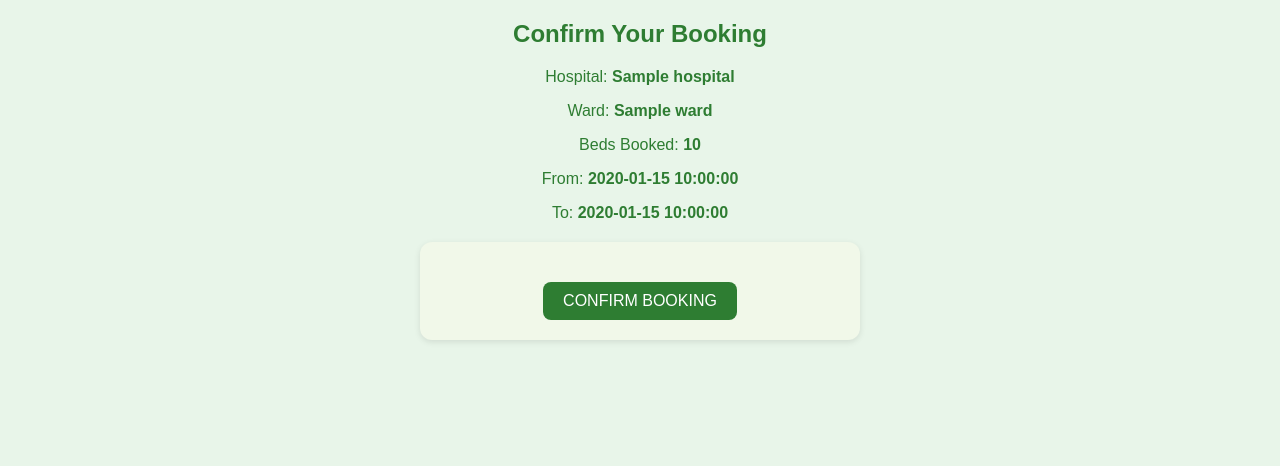
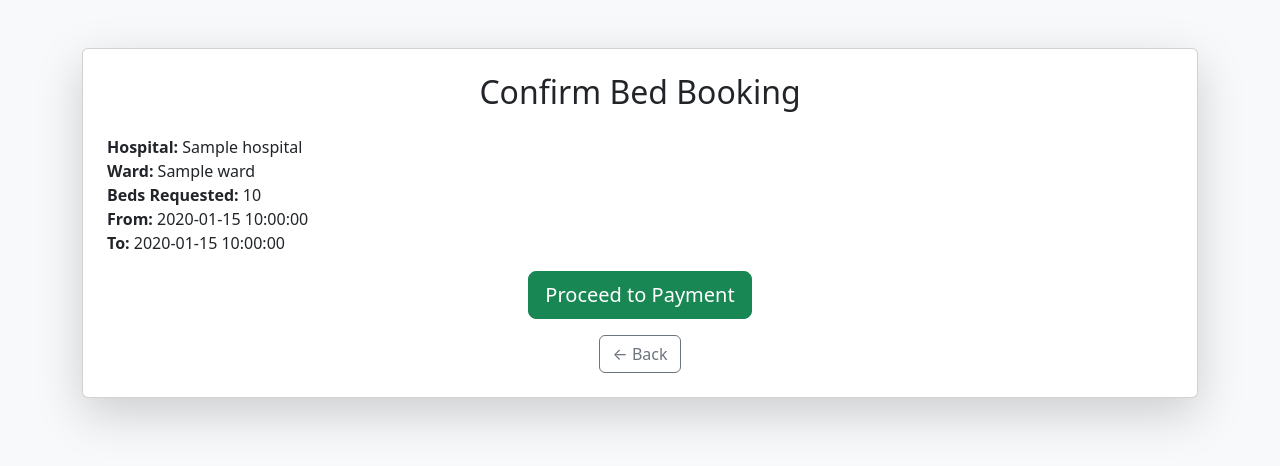
Before and after one commit to abhirup2911/MediSlotBook, a Flask app: template templates/confirm_bed_booking.html in a window 1280 px wide. Shown: the top 466 px of the page. Run offline with Flask 3, Linux system fonts and the light colour scheme; the template is opened without the code that fills it: most values are stand-ins (such as "Sample title", 1, 10 or a date in 2020).

Commit message:
Update confirm_bed_booking.html

```diff
--- a/templates/confirm_bed_booking.html
+++ b/templates/confirm_bed_booking.html
@@ -1,18 +1,41 @@
 <!DOCTYPE html>
-<html>
+<html lang="en">
 <head>
-  <title>Confirm Booking</title>
-  <link rel="stylesheet" href="{{ url_for('static', filename='style.css') }}">
+    <meta charset="UTF-8">
+    <meta name="viewport" content="width=device-width, initial-scale=1.0">
+    <title>Confirm Bed Booking - MediSlotBook</title>
+    <link href="https://cdn.jsdelivr.net/npm/bootstrap@5.3.0/dist/css/bootstrap.min.css" rel="stylesheet">
 </head>
-<body>
-  <h2>Confirm Your Booking</h2>
-  <p>Hospital: <strong>{{ hospital }}</strong></p>
-  <p>Ward: <strong>{{ ward }}</strong></p>
-  <p>Beds Booked: <strong>{{ beds }}</strong></p>
-  <p>From: <strong>{{ from_date }}</strong></p>
-  <p>To: <strong>{{ to_date }}</strong></p>
-  <form action="{{ url_for('payment') }}" method="POST">
-    <button type="submit">CONFIRM BOOKING</button>
-  </form>
+<body class="bg-light">
+
+<div class="container mt-5">
+    <div class="card shadow-lg p-4">
+        <h2 class="text-center mb-4">Confirm Bed Booking</h2>
+
+        <div class="mb-3">
+            <strong>Hospital:</strong> {{ hospital }}<br>
+            <strong>Ward:</strong> {{ ward }}<br>
+            <strong>Beds Requested:</strong> {{ beds }}<br>
+            <strong>From:</strong> {{ from_date }}<br>
+            <strong>To:</strong> {{ to_date }}
+        </div>
+
+        {% if error %}
+            <div class="alert alert-danger">{{ error }}</div>
+        {% endif %}
+
+        <form action="{{ url_for('payment') }}" method="post">
+            <input type="hidden" name="type" value="bed">
+            <div class="text-center">
+                <button type="submit" class="btn btn-success btn-lg">Proceed to Payment</button>
+            </div>
+        </form>
+
+        <div class="text-center mt-3">
+            <a href="{{ url_for('choice') }}" class="btn btn-outline-secondary">← Back</a>
+        </div>
+    </div>
+</div>
+
 </body>
 </html>
```
